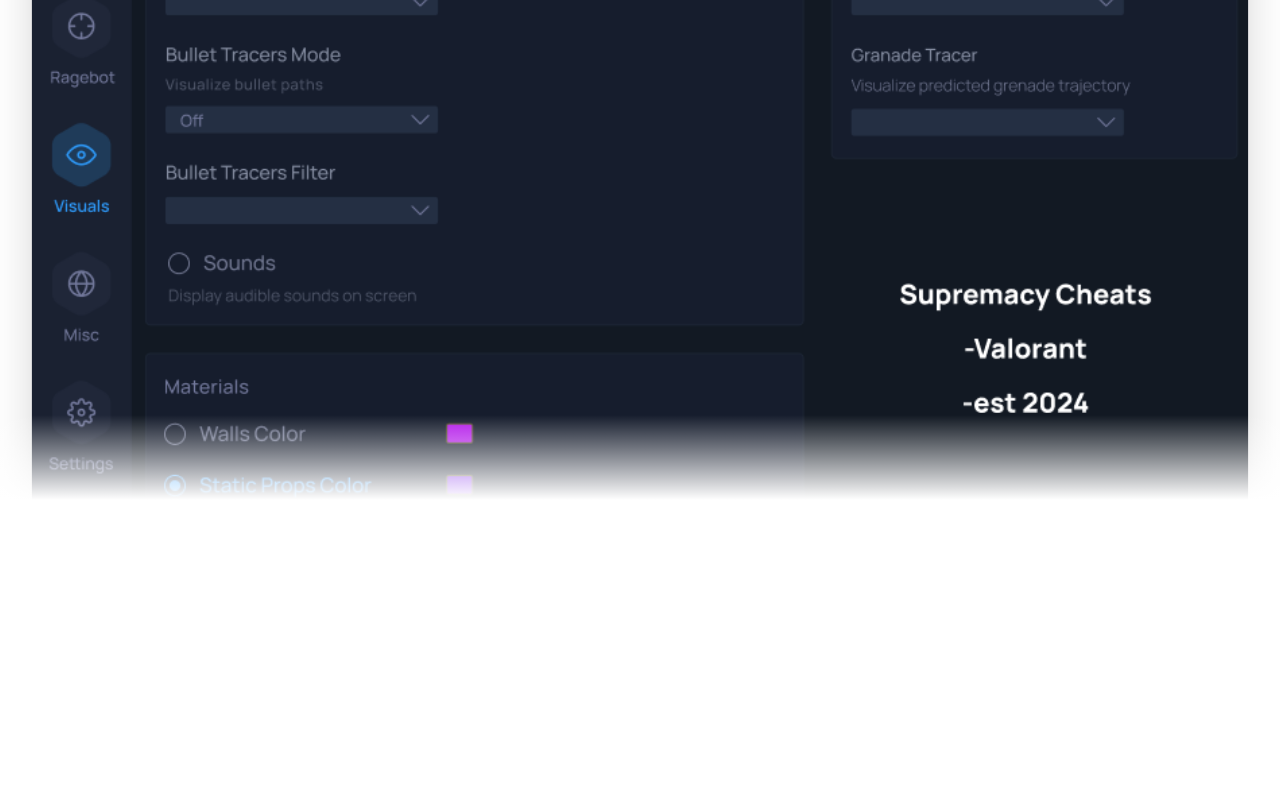
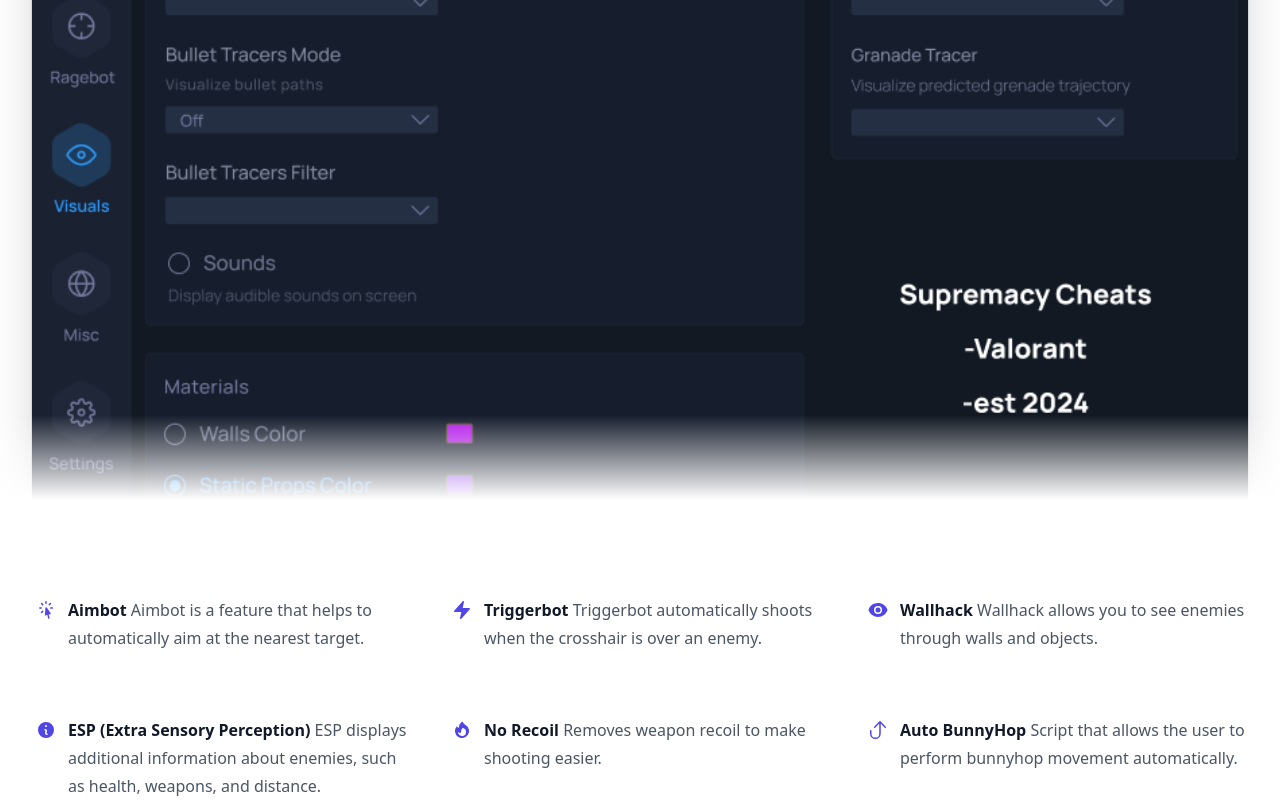
Before and after one commit to Faccin27/Supremacy_cheats-Landing-page, a React (Create React App) app: page / in a window 1280 px wide. Shown: the part 1784-2584 px from the top of the page. Before the commit the page ends 2284 px from the top, so only its background shows below. Built offline with nearby package versions, Linux system fonts and the light colour scheme.

Commit message:
feat: add feature items below menu photo to detail product basics

```diff
--- a/src/components/Home.jsx
+++ b/src/components/Home.jsx
@@ -287,6 +287,22 @@
               </div>
             </div>
           </div>
+          <div className="mx-auto mt-16 max-w-7xl px-6 sm:mt-20 md:mt-24 lg:px-8">
+            <dl className="mx-auto grid max-w-2xl grid-cols-1 gap-x-6 gap-y-10 text-base leading-7 text-gray-600 sm:grid-cols-2 lg:mx-0 lg:max-w-none lg:grid-cols-3 lg:gap-x-8 lg:gap-y-16">
+              {features.map((feature) => (
+                <div key={feature.name} className="relative pl-9">
+                  <dt className="inline font-semibold text-gray-900">
+                    <feature.icon
+                      aria-hidden="true"
+                      className="absolute left-1 top-1 h-5 w-5 text-indigo-600"
+                    />
+                    {feature.name}
+                  </dt>{" "}
+                  <dd className="inline">{feature.description}</dd>
+                </div>
+              ))}
+            </dl>
+          </div>
         </div>
       </main>
     </div>
```
